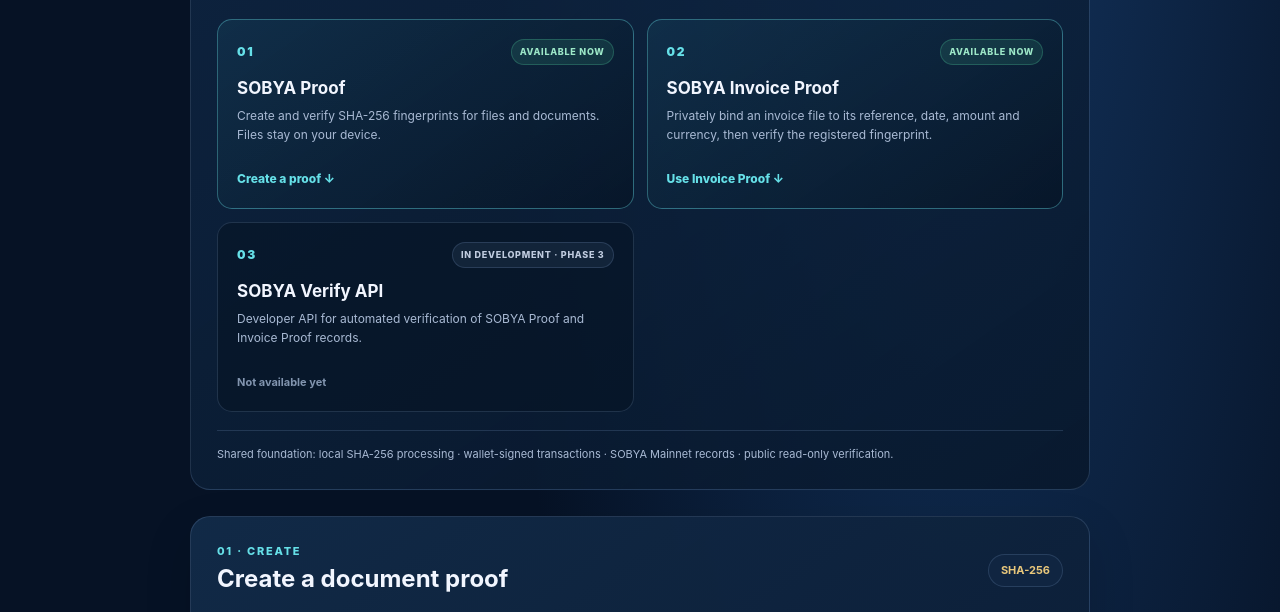
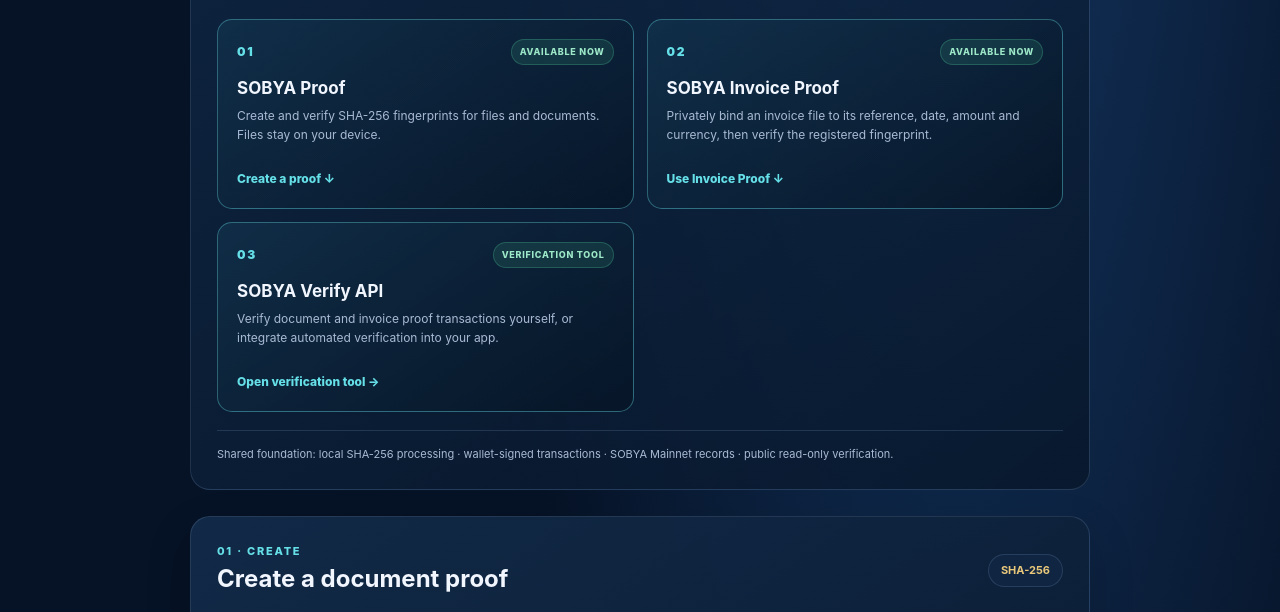
Before and after one commit to snforem-cpu/sobya-chain, a plain HTML site: page proof-suite/index.html in a window 1280 px wide. Shown: the part 595-1207 px from the top of the page. Drawn offline with nearby package versions, Linux system fonts and the light colour scheme.

Commit message:
Expose SOBYA Verify self-service tool in suite

```diff
--- a/proof-suite/index.html
+++ b/proof-suite/index.html
@@ -51,11 +51,11 @@
           <p data-en="Privately bind an invoice file to its reference, date, amount and currency, then verify the registered fingerprint." data-ar="اربط ملف الفاتورة برقمها وتاريخها ومبلغها وعملتها ببصمة خاصة، ثم تحقق من البصمة المسجلة.">Privately bind an invoice file to its reference, date, amount and currency, then verify the registered fingerprint.</p>
           <a class="suite-link" href="#invoice-register" data-en="Use Invoice Proof ↓" data-ar="استخدم إثبات الفواتير ↓">Use Invoice Proof ↓</a>
         </article>
-        <article class="suite-card planned">
-          <div class="suite-card-top"><span class="suite-number">03</span><span class="suite-status planned-label" data-en="IN DEVELOPMENT · PHASE 3" data-ar="قيد التطوير · المرحلة الثالثة">IN DEVELOPMENT · PHASE 3</span></div>
+        <article class="suite-card active">
+          <div class="suite-card-top"><span class="suite-number">03</span><span class="suite-status live" data-en="VERIFICATION TOOL" data-ar="أداة التحقق متاحة">VERIFICATION TOOL</span></div>
           <h3>SOBYA Verify API</h3>
-          <p data-en="Developer API for automated verification of SOBYA Proof and Invoice Proof records." data-ar="واجهة للمطورين للتحقق الآلي من سجلات إثبات الملفات والفواتير.">Developer API for automated verification of SOBYA Proof and Invoice Proof records.</p>
-          <span class="suite-note" data-en="In development" data-ar="غير متاحة حالياً">Not available yet</span>
+          <p data-en="Verify document and invoice proof transactions yourself, or integrate automated verification into your app." data-ar="تحقق بنفسك من معاملات إثبات الملفات والفواتير، أو اربط التحقق الآلي بموقعك وتطبيقك.">Verify document and invoice proof transactions yourself, or integrate automated verification into your app.</p>
+          <a class="suite-link" href="./verify-api/" data-en="Open verification tool →" data-ar="افتح أداة التحقق ←">Open verification tool →</a>
         </article>
       </div>
       <p class="suite-privacy" data-en="Shared foundation: local SHA-256 processing · wallet-signed transactions · SOBYA Mainnet records · public read-only verification." data-ar="البنية المشتركة: معالجة SHA-256 محلياً · معاملات بتوقيع المحفظة · سجلات على شبكة SOBYA · تحقق عام للقراءة فقط.">Shared foundation: local SHA-256 processing · wallet-signed transactions · SOBYA Mainnet records · public read-only verification.</p>
```
